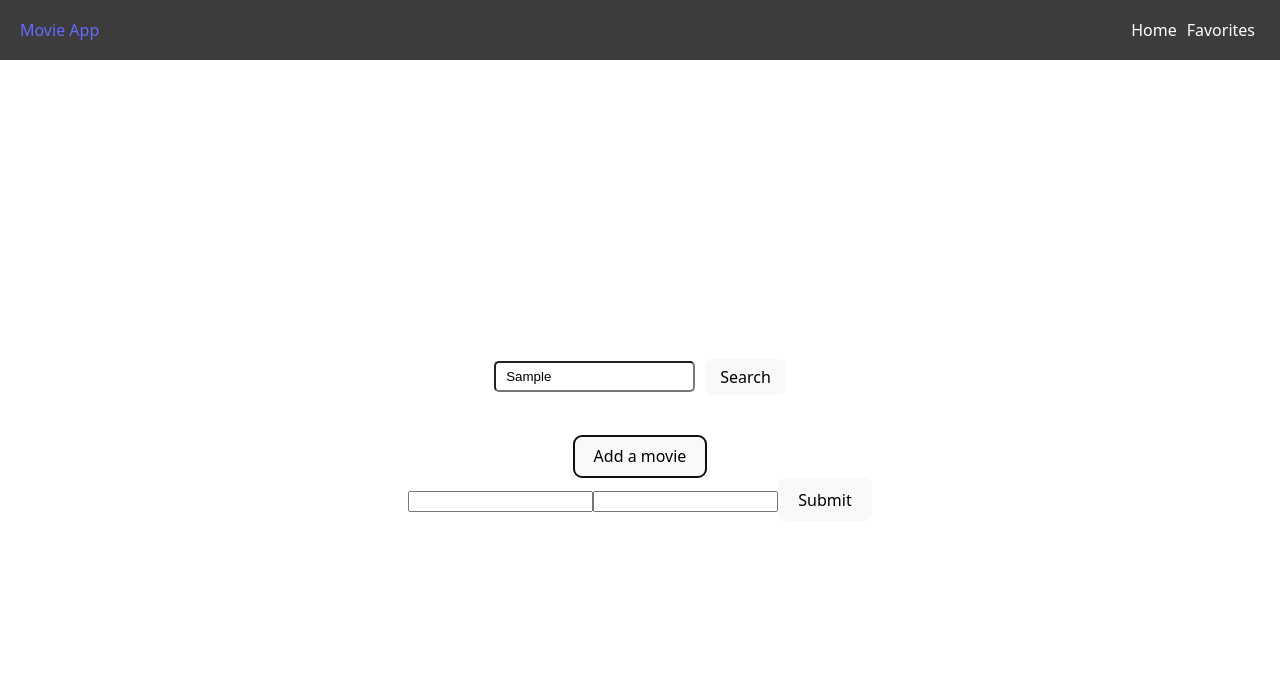
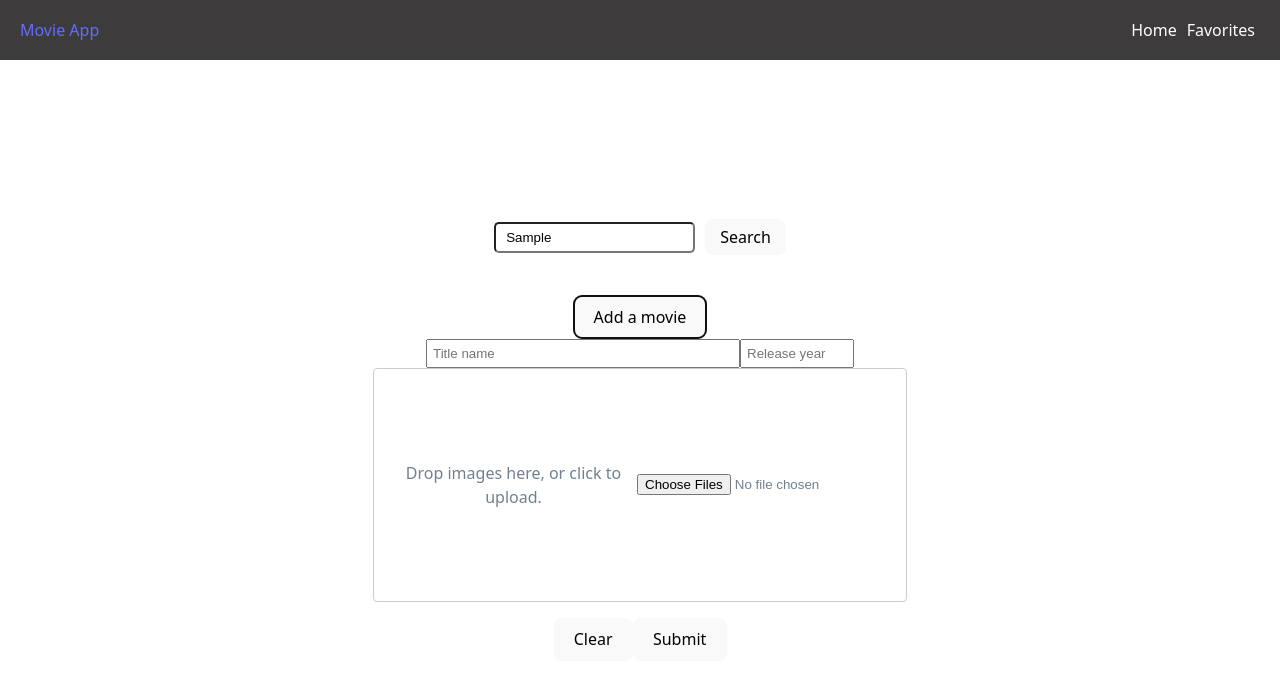
Before and after one commit to Andrujus/fullstack_web_test, a React (Vite) app in the folder Front-end/: page / in a window 1280 px wide. Both pictures are taken after typing "Sample" into the empty fields and a click on the button "Add a movie". Shown: the top 684 px of the page. Built offline with nearby package versions, Linux system fonts and the light colour scheme.

Commit message:
drop down images

```diff
--- a/Front-end/src/components/add_movie.jsx
+++ b/Front-end/src/components/add_movie.jsx
@@ -1,4 +1,5 @@
 import { useState } from "react";
+import "../css/add_movie.css"
 
 function Add_movie ({movies, setMovies}){
 
@@ -34,6 +35,7 @@ const [showForm, setShowForm] = useState(false);
                         <input
                             className="new-title-input"
                             type="text"
+                            placeholder="Title name"
                             value={newTitle}
                             onChange={(e)=>setNewTitle(e.target.value)}
                         />
@@ -41,9 +43,16 @@ const [showForm, setShowForm] = useState(false);
                         <input
                             className="new-release-input"
                             type="text"
+                            placeholder="Release year"
                             value={newRelease}
                             onChange={(e)=>setNewRelease(e.target.value)}
                         />
+                        <label className="file-drop">
+                            Drop images here, or click to upload.
+                            <input type="file" className="file-input" multiple accept="image/*" />
+                        </label>
+                        <ul className="file-preview"></ul>
+                        <button id="clear-btn">Clear</button>
 
                         <button className="submit" type="submit">
                             Submit
--- /dev/null
+++ b/Front-end/src/css/add_movie.css
@@ -0,0 +1,24 @@
+.file-drop{
+    display: flex;
+  align-items: center;
+  justify-content: center;
+  width: 500px;
+  max-width: 100%;
+  height: 200px;
+  padding: 1em;
+  border: 1px solid #cccccc;
+  border-radius: 4px;
+  color: slategray;
+  cursor: pointer;
+}
+
+.new-title-input{
+    width: 300px;
+    max-width: 70%;
+    padding: 5px;
+}
+
+.new-release-input{
+    width: 100px;
+    padding: 5px;
+}
```
